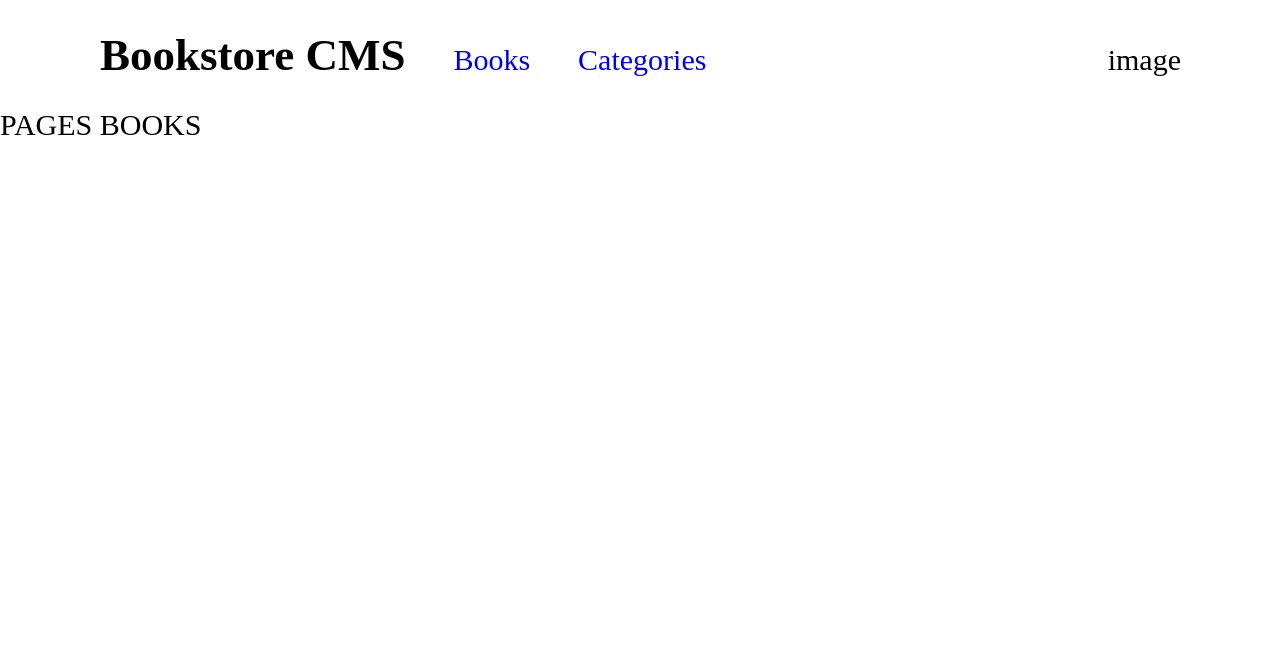
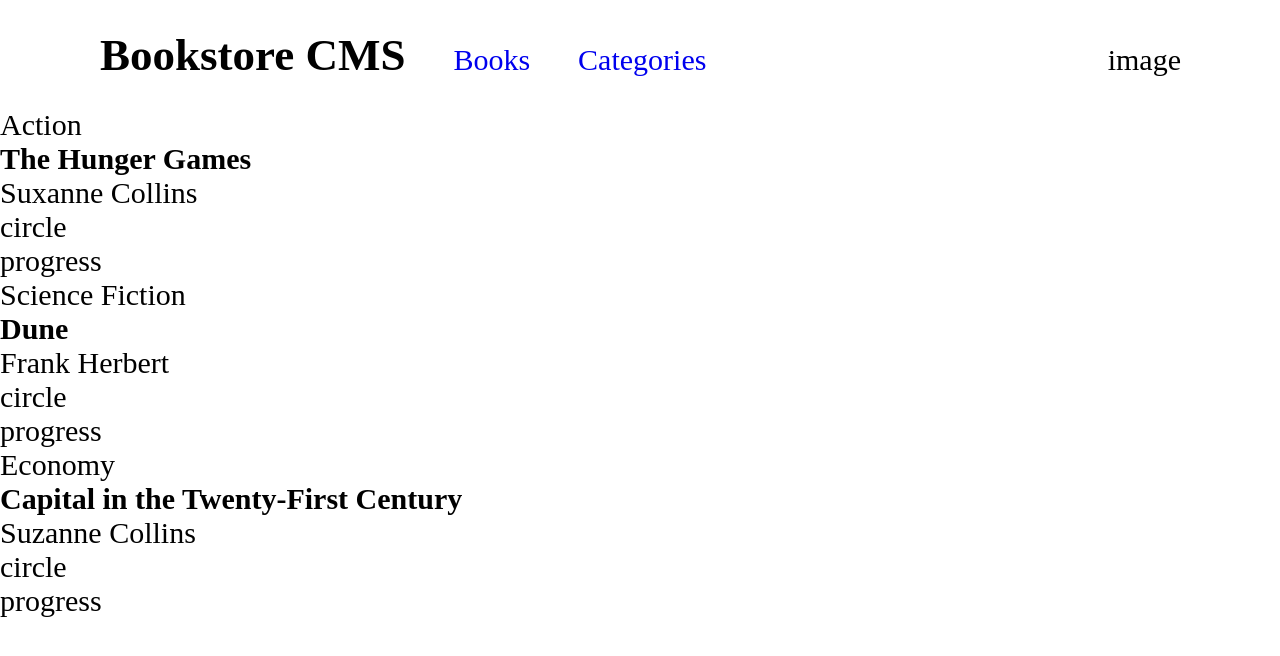
Before and after one commit to PolinaStamenova/bookstore-React-Redux, a React (Create React App) app: page / in a window 1280 px wide. Shown: the top 656 px of the page. Built offline with nearby package versions, Linux system fonts and the light colour scheme.

Commit message:
Add template logic to display books Add <BookInfo/> to PageBooks.js Add Books.js Add Book.js Add BookInfo.js

```diff
--- a/package.json
+++ b/package.json
@@ -6,6 +6,7 @@
     "@testing-library/jest-dom": "^5.14.1",
     "@testing-library/react": "^11.2.7",
     "@testing-library/user-event": "^12.8.3",
+    "prop-types": "^15.7.2",
     "react": "^17.0.2",
     "react-dom": "^17.0.2",
     "react-router-dom": "^5.2.0",
--- /dev/null
+++ b/src/components/books/Book.js
@@ -0,0 +1,37 @@
+/* eslint-disable quotes */
+
+import PropTypes from "prop-types";
+
+const Book = ({ book }) => {
+  const {
+    id, title, category, author,
+  } = book;
+  return (
+    <li key={id}>
+      <div className="book-info">
+        <div>
+          <p>{category}</p>
+          <h4>{title}</h4>
+          <p>{author}</p>
+        </div>
+        <div className="book-progress">
+          <div>
+            <p>circle</p>
+            <div>progress</div>
+          </div>
+        </div>
+      </div>
+    </li>
+  );
+};
+
+Book.propTypes = {
+  book: PropTypes.shape({
+    id: PropTypes.number.isRequired,
+    title: PropTypes.string.isRequired,
+    author: PropTypes.string.isRequired,
+    category: PropTypes.string.isRequired,
+  }).isRequired,
+};
+
+export default Book;
--- /dev/null
+++ b/src/components/books/BookInfo.js
@@ -0,0 +1,45 @@
+/* eslint-disable quotes */
+
+import React from "react";
+import Books from "./Books";
+
+const books = [
+  {
+    id: 1,
+    category: "Action",
+    title: "The Hunger Games",
+    author: "Suxanne Collins",
+    progress: {
+      currentChapter: "Chapter 17",
+      completed: "64",
+    },
+  },
+  {
+    id: 2,
+    category: "Science Fiction",
+    title: "Dune",
+    author: "Frank Herbert",
+    progress: {
+      currentChapter: 'Chapter 3: "A Lesson Learned"',
+      completed: "8",
+    },
+  },
+  {
+    id: 3,
+    category: "Economy",
+    title: "Capital in the Twenty-First Century",
+    author: "Suzanne Collins",
+    progress: {
+      currentChapter: "Introduction",
+      completed: "0",
+    },
+  },
+];
+
+const BookInfo = () => (
+  <div>
+    <Books books={books} />
+  </div>
+);
+
+export default BookInfo;
--- /dev/null
+++ b/src/components/books/Books.js
@@ -0,0 +1,23 @@
+// /* eslint-disable quotes*/
+
+import PropTypes from 'prop-types';
+// import React from 'react';
+import Book from './Book';
+
+const Books = ({ books }) => (
+  <ul>
+    {books.map((book) => (
+      <Book key={book.id} book={book} />
+    ))}
+  </ul>
+);
+
+// Books.propTypes = {
+//   books: PropTypes.arrayOf(Book.propTypes.book).isRequired,
+// };
+
+Books.propTypes = {
+  books: PropTypes.objectOf(Array).isRequired,
+};
+
+export default Books;
--- a/src/components/books/PageBooks.js
+++ b/src/components/books/PageBooks.js
@@ -1,7 +1,10 @@
 /* eslint-disable quotes */
 
 import React from "react";
+import BookInfo from "./BookInfo";
+// import Books
 
-const PageBooks = () => <p>PAGES BOOKS</p>;
+const PageBooks = () => <BookInfo />;
+// </Books>
 
 export default PageBooks;
```
Also changed, not shown: 1 other file (tests, documents, lock files or other folders).
